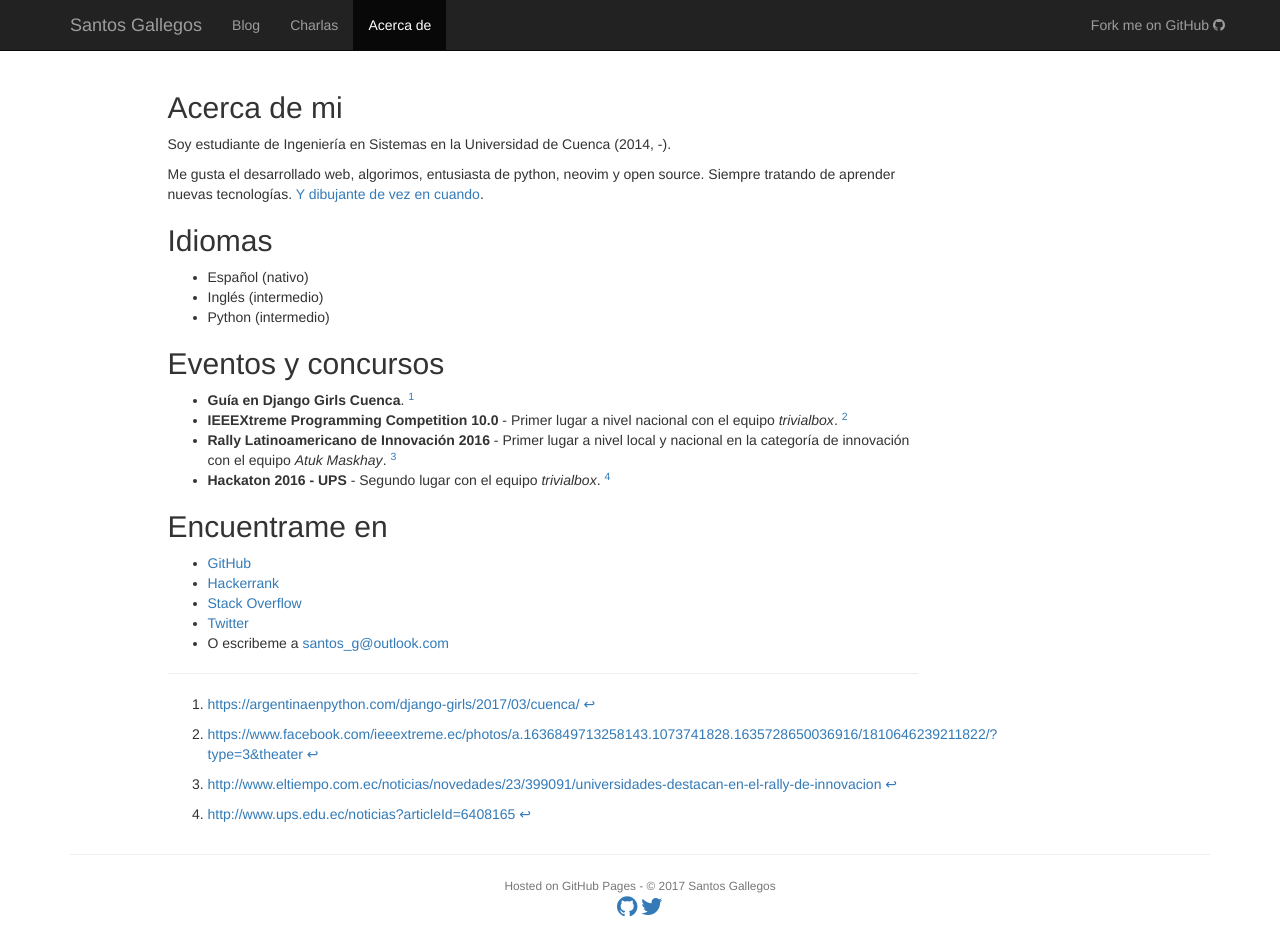
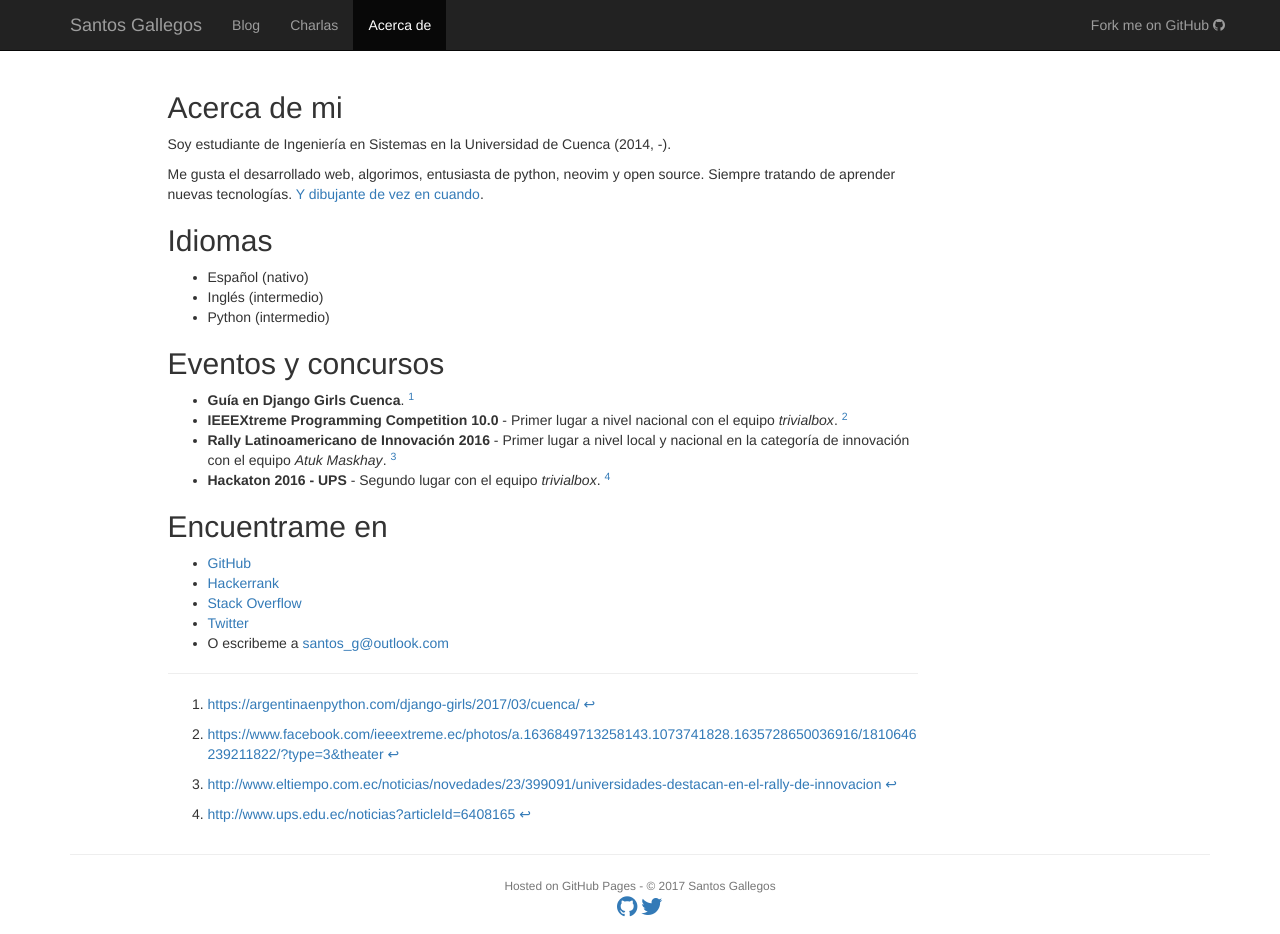
Before and after one commit to stsewd/stsewd.github.io, a Jekyll site: the page built from about.md, in a window 1280 px wide. Built offline with Jekyll 4.4.1, drawn with Linux system fonts in a browser that asks for light colours.

Commit message:
Fix long lines on footnotes

```diff
--- a/assets/css/custom.css
+++ b/assets/css/custom.css
@@ -22,14 +22,18 @@ body {
   height: 100px;
 }
 
-/* Center element */
+.footnotes {
+  word-break: break-all;
+}
+
+/* Utilities */
+
 .center-block {
   display: block;
   margin-left: auto;
   margin-right: auto;
 }
 
-/* Utilities */
 .pull-left {
   float: left !important;
 }
```
